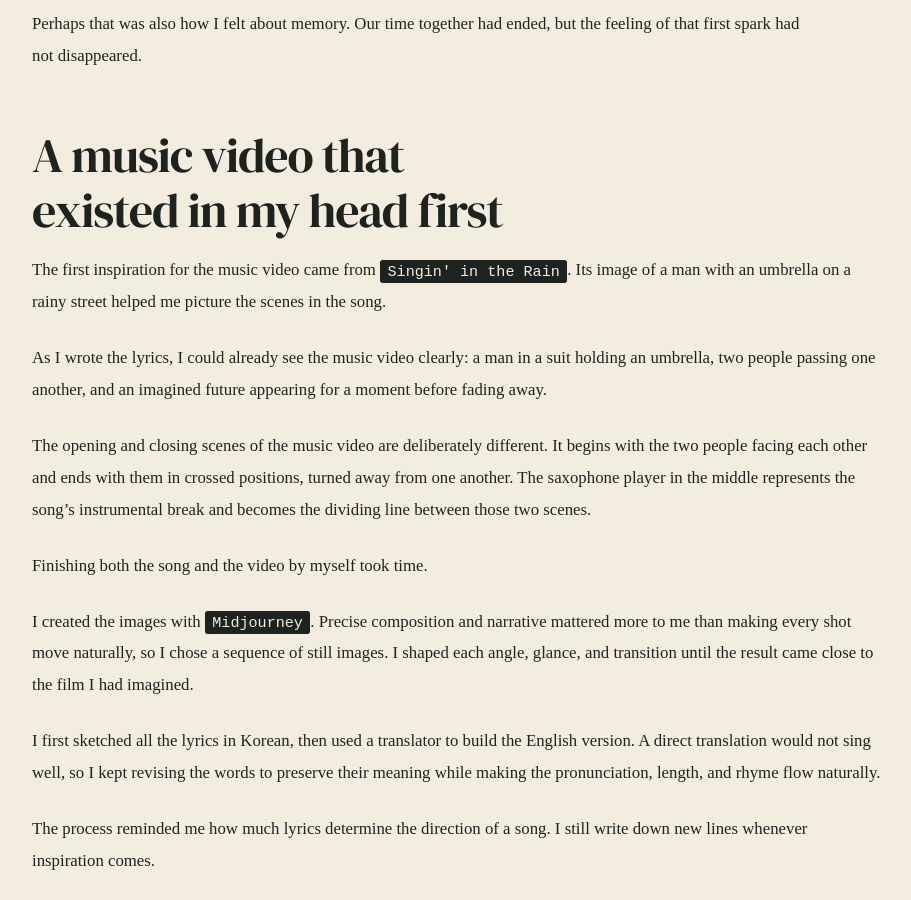
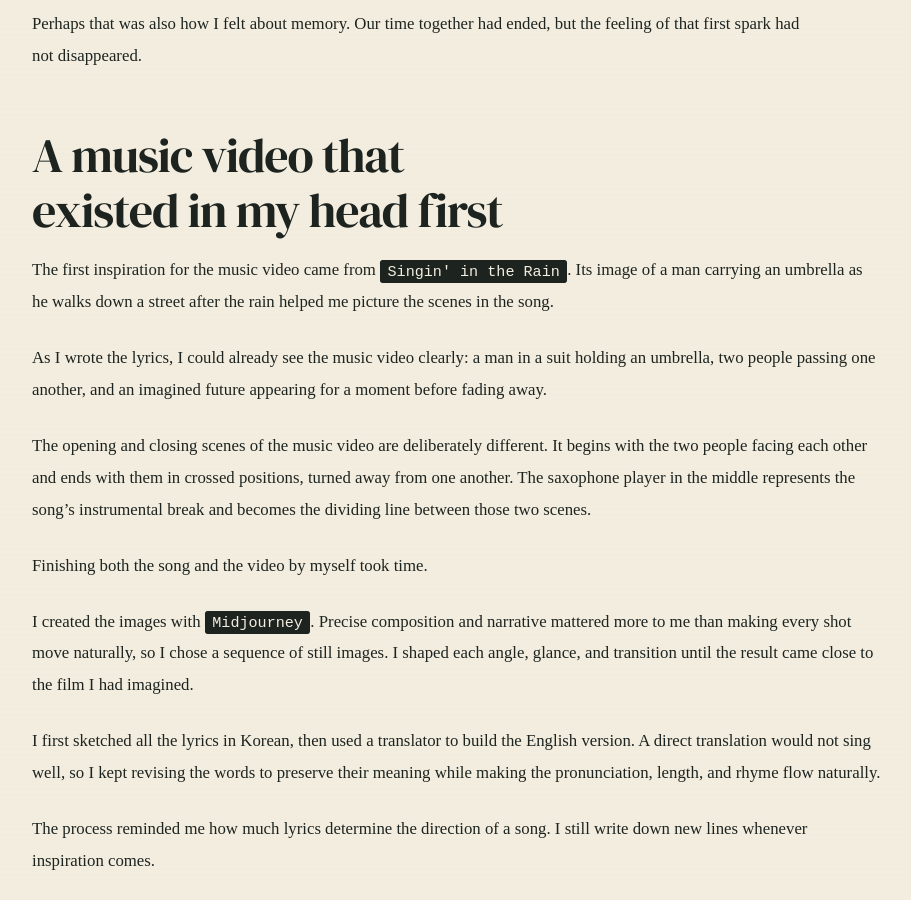
Before and after one commit to babypaunch/babypaunch.github.io, a Jekyll site: the page built from _posts/2026-08-26-sweet-like-cookies-en.md, in a window 1280 px wide and 900 px high, scrolled down 2391 px. Shown: the whole window, without its empty margins (183-1094 px from the left). Built offline with Jekyll 4.4.1, drawn with Linux system fonts in a browser that asks for light colours; some web fonts are replaced.

Commit message:
fix(blog): 비가 그친 거리 장면으로 수정

```diff
--- a/_posts/2026-08-26-sweet-like-cookies-en.md
+++ b/_posts/2026-08-26-sweet-like-cookies-en.md
@@ -63,7 +63,7 @@ Perhaps that was also how I felt about memory. Our time together had ended, but
 
 ## A music video that existed in my head first
 
-The first inspiration for the music video came from `Singin' in the Rain`. Its image of a man with an umbrella on a rainy street helped me picture the scenes in the song.
+The first inspiration for the music video came from `Singin' in the Rain`. Its image of a man carrying an umbrella as he walks down a street after the rain helped me picture the scenes in the song.
 
 As I wrote the lyrics, I could already see the music video clearly: a man in a suit holding an umbrella, two people passing one another, and an imagined future appearing for a moment before fading away.
 
```
Also changed, not shown: _posts/2026-08-26-sweet-like-cookies.md (+1 -1 lines).
